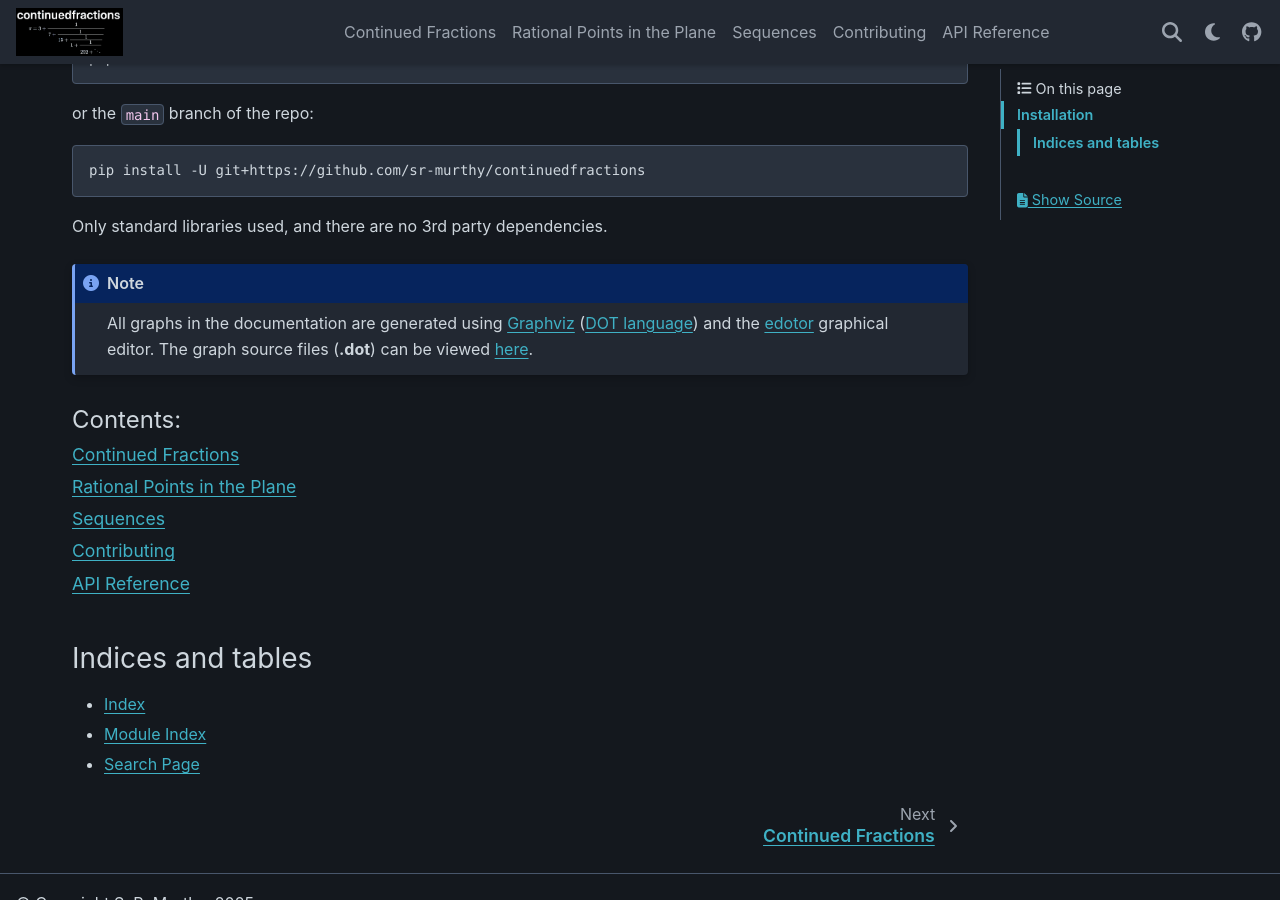
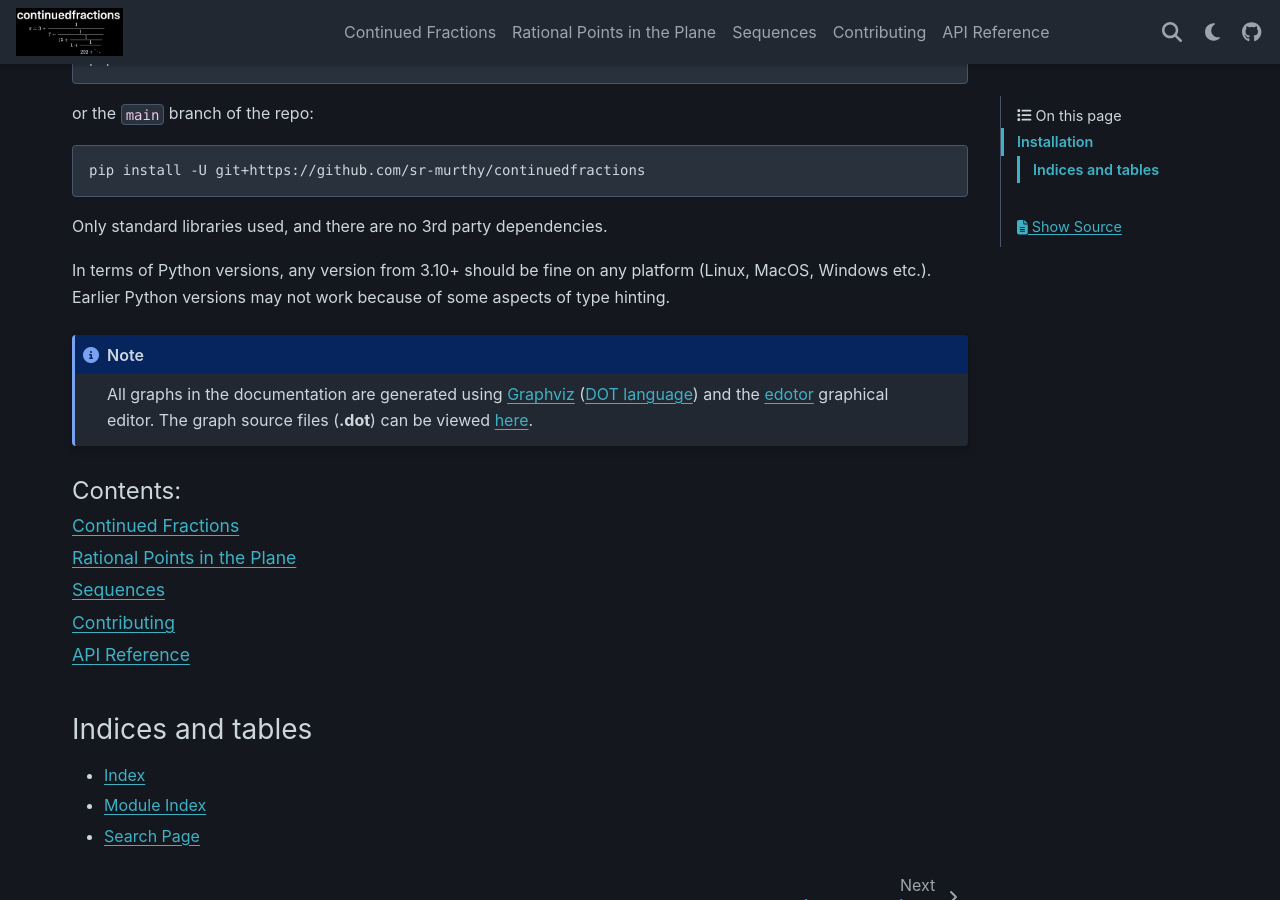
Before and after one commit to sr-murthy/continuedfractions, a Sphinx documentation site: the page built from docs/index.rst, in a window 1280 px wide and 900 px high, scrolled down 593 px. Built offline with Sphinx 7.4.7 and the PyData theme 0.15.4, drawn with Linux system fonts in a browser that asks for light colours; nearby versions of some CDN libraries.

Commit message:
docs: update Sphinx index page

```diff
--- a/docs/index.rst
+++ b/docs/index.rst
@@ -33,6 +33,8 @@ or the ``main`` branch of the repo:
 
 Only standard libraries used, and there are no 3rd party dependencies.
 
+In terms of Python versions, any version from 3.10+ should be fine on any platform (Linux, MacOS, Windows etc.). Earlier Python versions may not work because of some aspects of type hinting.
+
 .. note::
 
    All graphs in the documentation are generated using `Graphviz <https://graphviz.org/>`_ (`DOT language <https://graphviz.org/doc/info/lang.html>`_) and the `edotor <https://edotor.net/>`_ graphical editor. The graph source files (:program:`.dot`) can be viewed `here <https://github.com/sr-murthy/continuedfractions/tree/main/docs/_static>`_.
```
